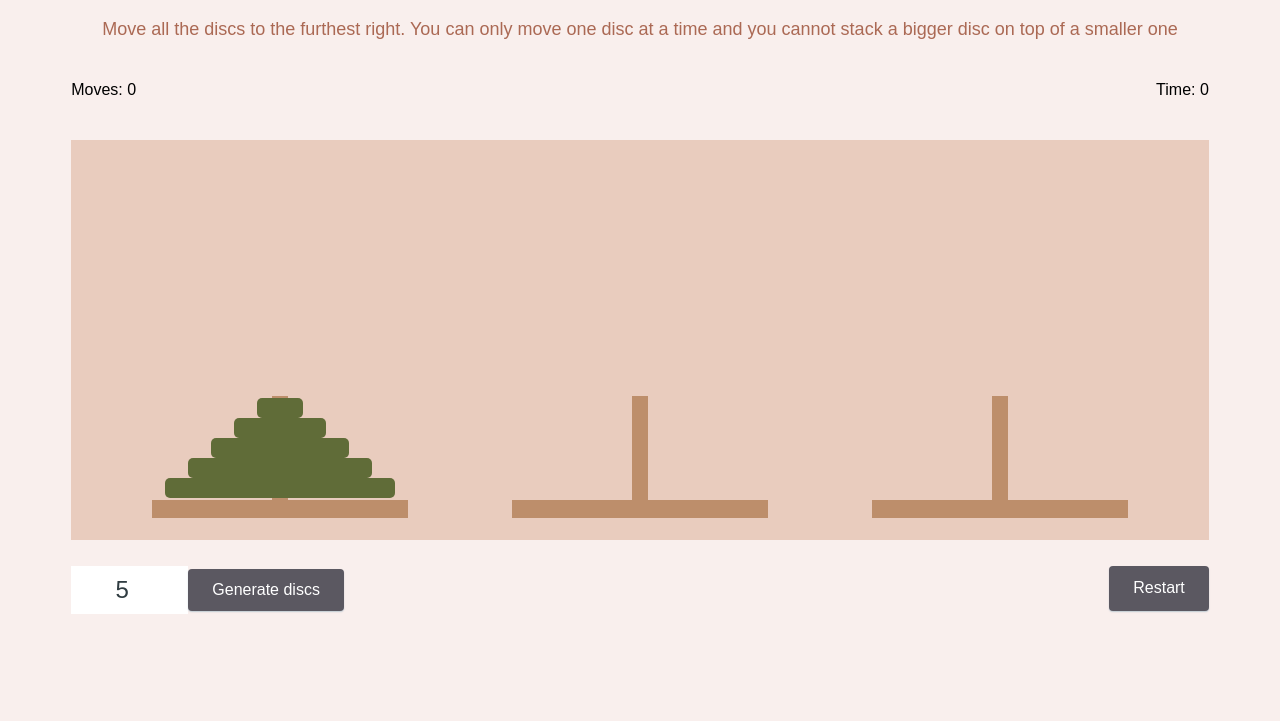
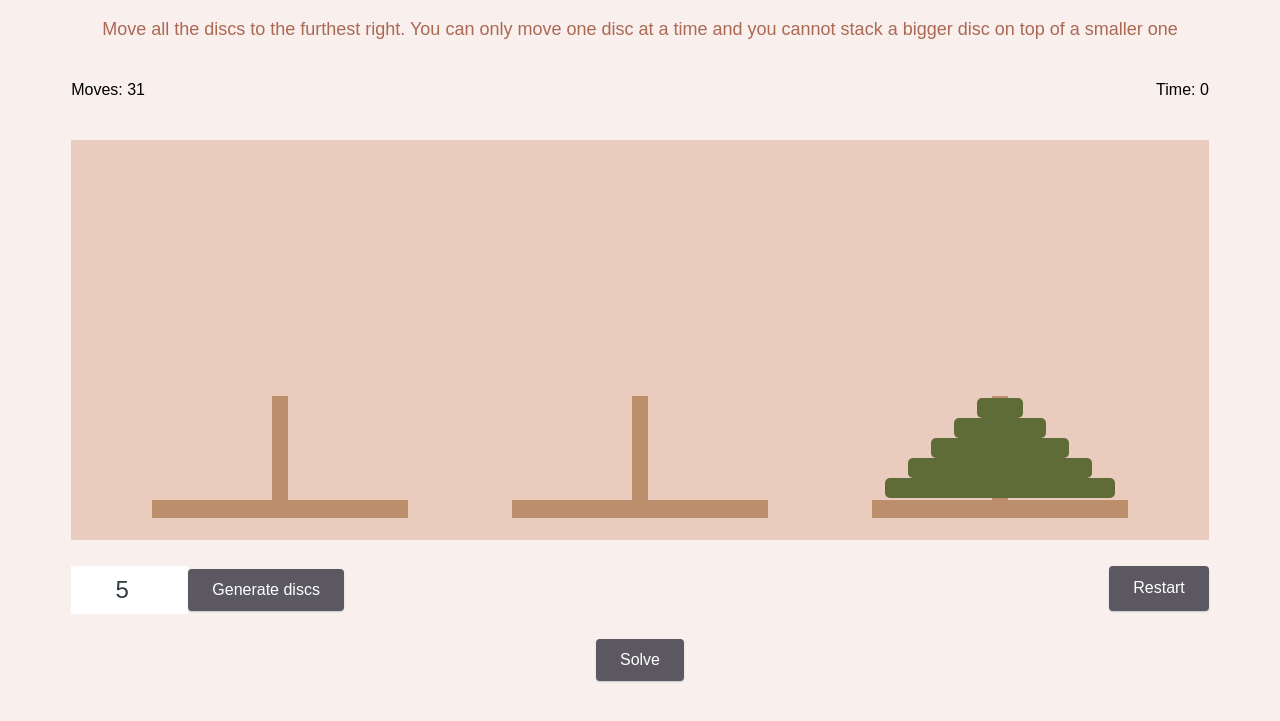
Before and after one commit to cdizon239/tower-of-hanoi, a plain HTML site: page index.html in a window 1280 px wide. Shown: the part 61-782 px from the top of the page. Drawn offline with Linux system fonts and the light colour scheme.

Commit message:
solve feature part 1

```diff
--- a/app.js
+++ b/app.js
@@ -20,7 +20,6 @@ let totalNumDiscs = Number(document.querySelector('#numDiscs').value)
 //  INITIALIZE GAMESPACE AND DISCS
 const initGameSpace = () => {
   moves = 0
-
   document.querySelector(`#moves`).innerText = `Moves: ${moves}`
   towers = [{name: 'towerOne', discs: []},
   {name: 'towerTwo', discs: []},
@@ -61,10 +60,10 @@ topMostValue = tower.discs[0];
   return topMostValue
 }
 
-const checkMoveIfValid = (towerA, towerB) => {
-  let fromDisk = grabTopmostDisc(towerA) || 0
-  let toDisk = grabTopmostDisc(towerB) || 0
-  if ((fromDisk < toDisk || isEmptyTower(towerB)) && !isEmptyTower(towerA)) {
+const checkMoveIfValid = (firstTowerName, secondTowerName) => {
+  let fromDisk = grabTopmostDisc(firstTowerName) || 0
+  let toDisk = grabTopmostDisc(secondTowerName) || 0
+  if ((fromDisk < toDisk || isEmptyTower(secondTowerName)) && !isEmptyTower(firstTowerName)) {
     console.log('move from',fromDisk,'to',toDisk,' can move');
     return true
   } else {
@@ -74,17 +73,17 @@ const checkMoveIfValid = (towerA, towerB) => {
 }
 
 // TO DO: is there a better way to do below?
-const move = (towerA, towerB) => {
+const move = (firstTowerName, secondTowerName) => {
   let newTowers = []
   towers.forEach(tower => {
-    if (tower.name === towerB) {
+    if (tower.name === secondTowerName) {
       newTowers.push(
-        {name: `${towerB}`,
-        discs: [grabTopmostDisc(towerA), ...tower.discs]
+        {name: `${secondTowerName}`,
+        discs: [grabTopmostDisc(firstTowerName), ...tower.discs]
       })
-    } else if (tower.name === towerA) {
+    } else if (tower.name === firstTowerName) {
       newTowers.push(
-        {name: `${towerA}`,
+        {name: `${firstTowerName}`,
         discs: tower.discs.slice(1)
       })
     } else {
@@ -94,7 +93,8 @@ const move = (towerA, towerB) => {
   towers = newTowers
   moves++
   document.querySelector(`#moves`).innerText = `Moves: ${moves}`
-  document.querySelector(`#${towerB} ul`).prepend(document.querySelector(`#${towerA} ul`).firstElementChild)
+  // move firstChild of tower A to secondTowerName
+  document.querySelector(`#${secondTowerName} ul`).prepend(document.querySelector(`#${firstTowerName} ul`).firstElementChild)
 }
 
 const checkForWinAndNextSteps = () => {
@@ -132,11 +132,61 @@ const towerClickHandler = (e) => {
   }
 }
 
+const autoMove = (firstTowerName, secondTowerName) => {
+  let firstTowerNumDiscs = towers.filter(tower => tower.name === firstTowerName)[0].discs.length
+  let secondTowerNumDiscs = towers.filter(tower => tower.name === secondTowerName)[0].discs.length
+
+  if (firstTowerNumDiscs === 0 && secondTowerNumDiscs > 0) {
+    console.log(`${firstTowerName} is empty`)
+    move(secondTowerName, firstTowerName)
+  } else if (secondTowerNumDiscs === 0 && firstTowerNumDiscs > 0) {
+    move(firstTowerName, secondTowerName)
+  } else if (grabTopmostDisc(firstTowerName) > grabTopmostDisc(secondTowerName)) {
+    move(secondTowerName, firstTowerName)
+  } else {
+    move(firstTowerName, secondTowerName)
+  }
+  console.log(towers)
+}
+
+
 const restartBtnClicked = (e) => {
   initGameSpace();
 }
 
-initGameSpace();
+const solvePuzzle = () => {
+  initGameSpace();
+  let minimumMoves = (2 ** totalNumDiscs) - 1
+  let towerA = 'towerOne'
+  let towerB = 'towerTwo'
+  let towerC = 'towerThree'
+  console.log(minimumMoves)
+  if (totalNumDiscs % 2 === 0) {
+    towerB = 'towerThree'
+    towerC = 'towerTwo'
+  }
+
+  for (let i=1; i<= minimumMoves; i++) {
+    console.log(i)
+    if ( i % 3 === 1) {
+      setTimeout(autoMove(towerA, towerC), 3000)
+    } else if (i % 3 === 2) {
+      setTimeout(autoMove(towerA, towerB), 3000)
+    } else if (i % 3 === 0) {
+      setTimeout(autoMove(towerB, towerC),3000)
+    }
+  }
+}
+
+initGameSpace()
+// autoMove('towerOne','towerThree');
+// autoMove('towerOne','towerTwo');
+// autoMove('towerTwo','towerThree');
+// autoMove('towerOne','towerThree');
+// autoMove('towerOne','towerTwo');
+// autoMove('towerTwo','towerThree');
+// autoMove('towerOne','towerThree');
+solvePuzzle()
 
 // Event listeners to move discs
 towerOne.addEventListener('click', towerClickHandler)
--- a/index.html
+++ b/index.html
@@ -42,6 +42,7 @@
     <button id="restartBtn" class="button">Restart</button>
   </div>
   <div id="otherGameOptions">
+    <button id="solveBtn" class="button">Solve</button>
   </div>
 
   <div id="winMessage">
```
